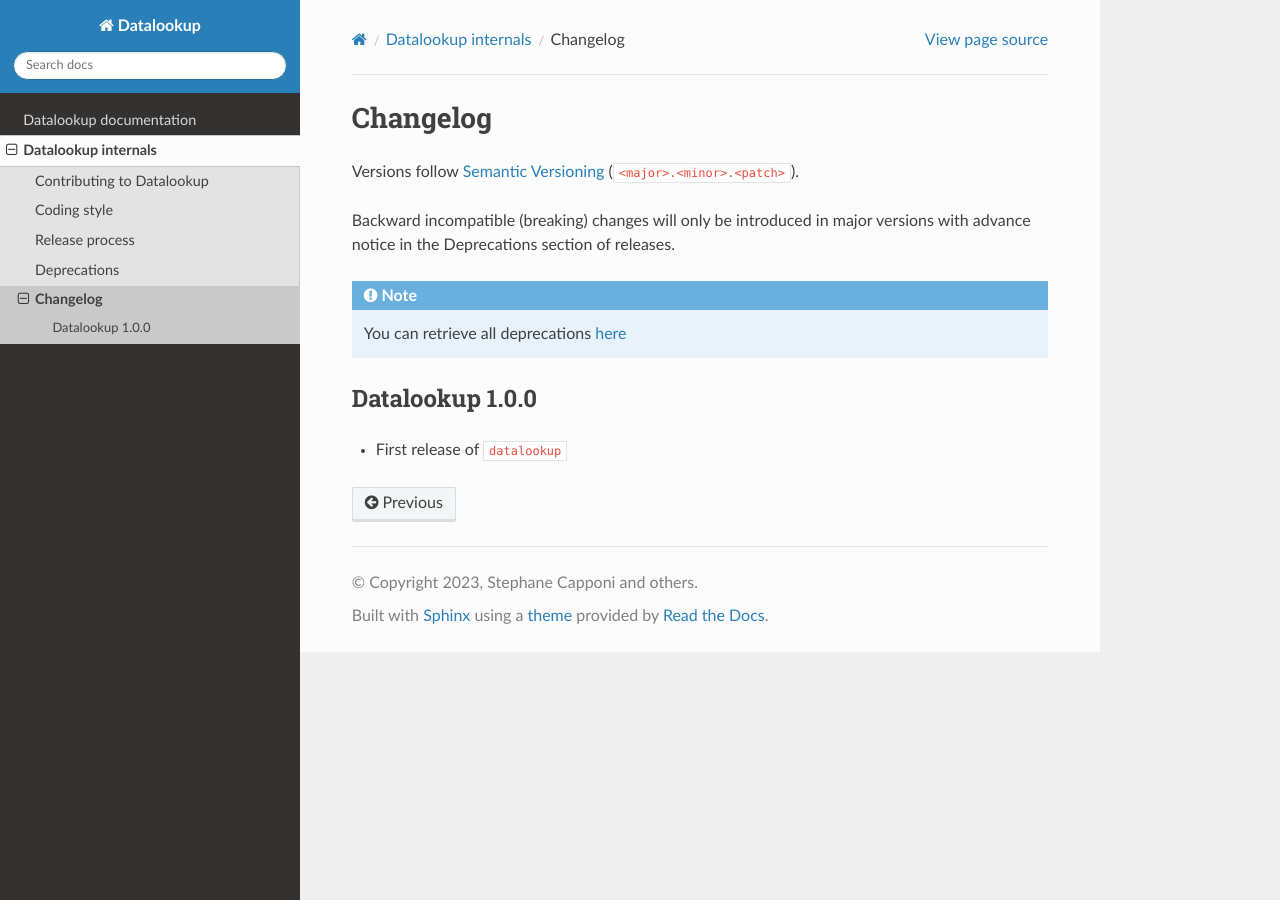
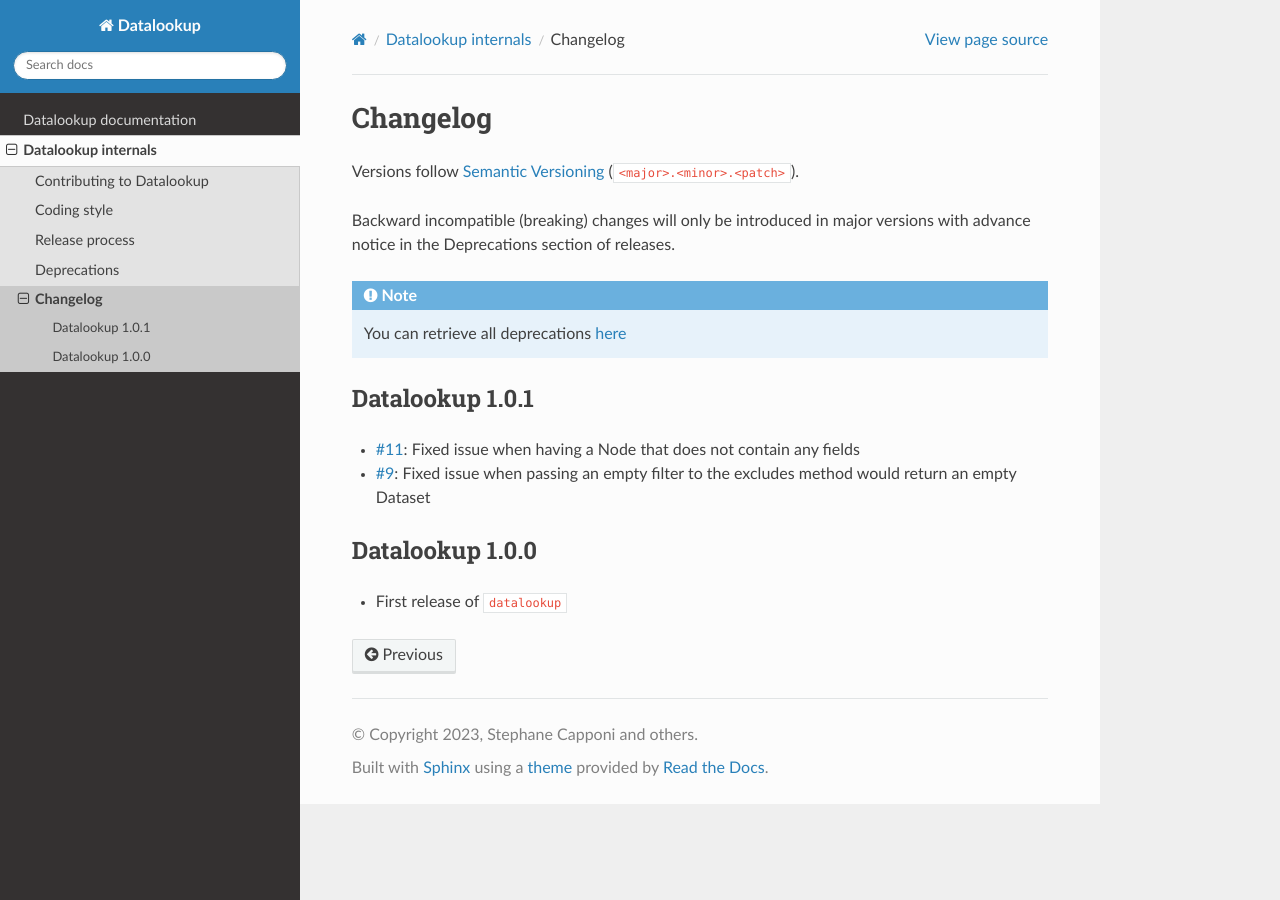
Before and after one commit to pyshare/datalookup, a Sphinx documentation site: the page built from docs/internals/changelog.rst, in a window 1280 px wide. Built offline with Sphinx 7.4.7 and the Read the Docs theme 2.0.0, drawn with Linux system fonts in a browser that asks for light colours; the version number could not be read and is left out.

Commit message:
Update changelogs and version

```diff
--- a/docs/conf.py
+++ b/docs/conf.py
@@ -23,7 +23,7 @@
 author = "Stephane Capponi"
 
 # The full version, including alpha/beta/rc tags
-version = "1.0.0"
+version = "1.0.1"
 
 # Documentation release version
 try:
--- a/docs/internals/changelog.rst
+++ b/docs/internals/changelog.rst
@@ -11,6 +11,13 @@
 
     You can retrieve all deprecations :doc:`here </internals/deprecations>`
 
+Datalookup 1.0.1
+================
+
+* `#11 <https://github.com/pyshare/datalookup/issues/11>`_: Fixed issue when having a Node that does not contain any fields
+
+* `#9 <https://github.com/pyshare/datalookup/issues/9>`_: Fixed issue when passing an empty filter to the excludes method would return an empty Dataset
+
 Datalookup 1.0.0
 ================
 
```
